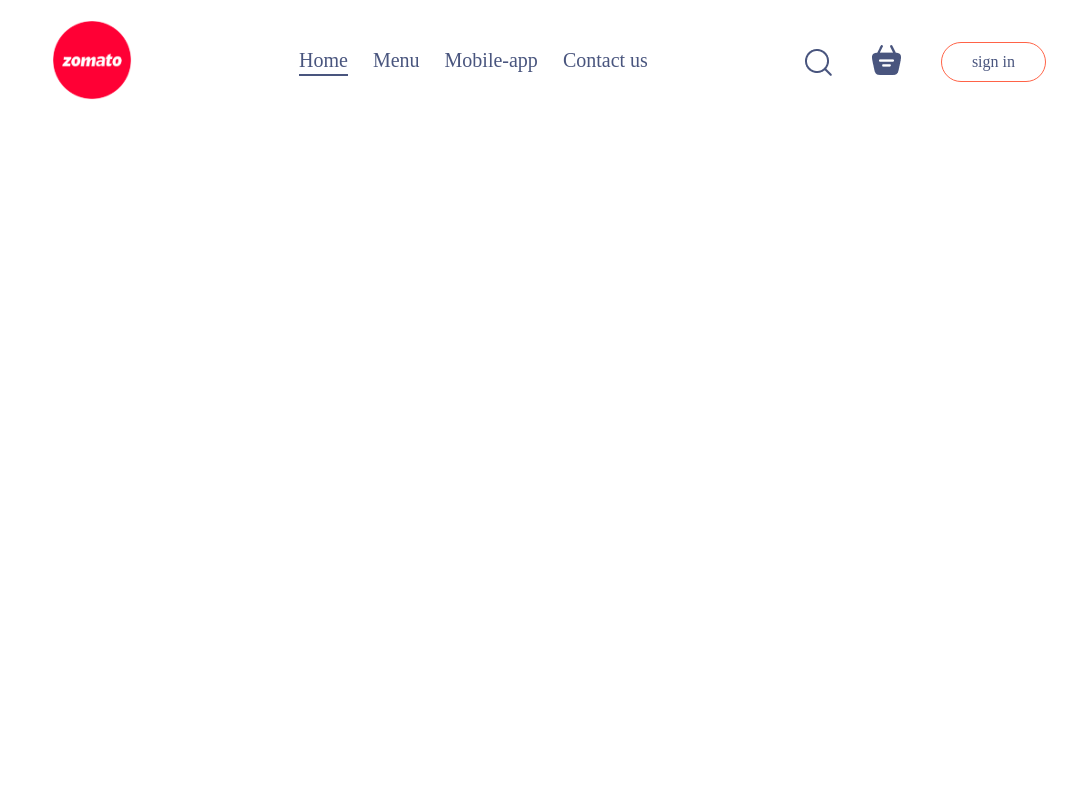
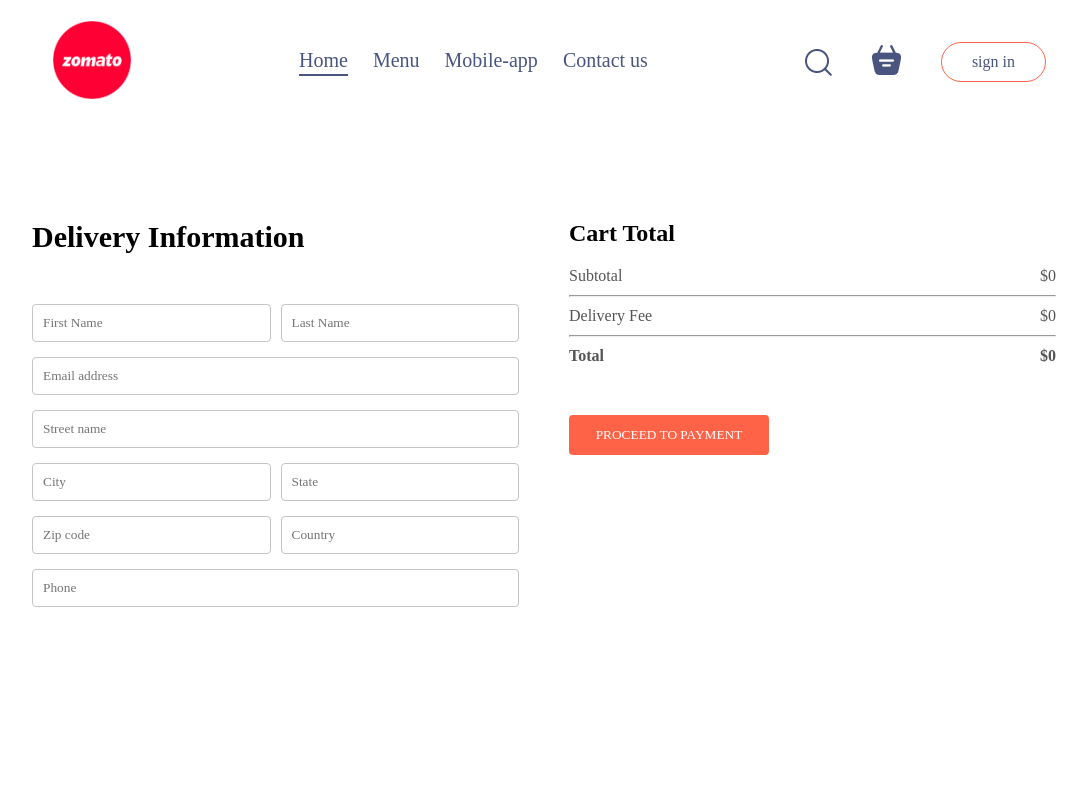
Before and after one commit to mayank-chaurasiya/Food_Delivery_Website, a React (Vite) app in the folder frontend/: page /order in a window 1280 px wide. Shown: the top 800 px of the page, without its empty margins (96-1183 px from the left). Built offline with nearby package versions, Linux system fonts and the light colour scheme.

Commit message:
creating place order page

```diff
--- a/frontend/src/pages/Cart/Cart.jsx
+++ b/frontend/src/pages/Cart/Cart.jsx
@@ -2,11 +2,13 @@
 import "./Cart.css";
 import { StoreContext } from "../../components/context/StoreContext";
 import { assets } from "../../assets/assets";
-import { Link } from "react-router-dom";
+import { Link, useNavigate } from "react-router-dom";
 
 const Cart = () => {
   const { cartItems, food_list, removeFromCart, getTotalCartAmount } =
     useContext(StoreContext);
+
+  const navigate = useNavigate();
   const hasItems = Object.values(cartItems).some((qty) => qty > 0);
 
   useEffect(() => {
@@ -56,20 +58,24 @@
               <div>
                 <div className="cart-total-details">
                   <p>Subtotal</p>
-                  <p>{getTotalCartAmount()}</p>
+                  <p>${getTotalCartAmount()}</p>
                 </div>
                 <hr />
                 <div className="cart-total-details">
                   <p>Delivery Fee</p>
-                  <p>${2}</p>
+                  <p>${getTotalCartAmount() === 0 ? 0 : 2}</p>
                 </div>
                 <hr />
                 <div className="cart-total-details">
                   <b>Total</b>
-                  <b>${getTotalCartAmount() + 2}</b>
+                  <b>
+                    ${getTotalCartAmount() === 0 ? 0 : getTotalCartAmount() + 2}
+                  </b>
                 </div>
               </div>
-              <button>PROCEED TO CHECKOUT</button>
+              <button onClick={() => navigate("/order")}>
+                PROCEED TO CHECKOUT
+              </button>
             </div>
             <div className="cart-promocode">
               <div>
--- a/frontend/src/pages/PlaceOrder/PlaceOrder.css
+++ b/frontend/src/pages/PlaceOrder/PlaceOrder.css
@@ -0,0 +1,41 @@
+.place-order {
+  display: flex;
+  align-items: start;
+  justify-content: space-between;
+  gap: 50px;
+  margin-top: 100px;
+}
+
+.place-order-left {
+  width: 100%;
+  max-width: max(30%, 500px);
+}
+
+.place-order-left .title {
+  font-size: 30px;
+  font-weight: 600;
+  margin-bottom: 50px;
+}
+
+.place-order-left input {
+  margin-bottom: 15px;
+  width: 100%;
+  padding: 10px;
+  border: 1px solid #c5c5c5;
+  border-radius: 4px;
+  outline-color: tomato;
+}
+
+.place-order-left .multi-fields {
+  display: flex;
+  gap: 10px;
+}
+
+.place-order-right {
+  width: 100%;
+  max-width: max(40%, 500px);
+}
+
+.place-order .cart-total button {
+  margin-top: 30px;
+}
--- a/frontend/src/pages/PlaceOrder/PlaceOrder.jsx
+++ b/frontend/src/pages/PlaceOrder/PlaceOrder.jsx
@@ -1,7 +1,55 @@
+import { useContext } from "react";
 import "./PlaceOrder.css";
+import { StoreContext } from "../../components/context/StoreContext";
 
 const PlaceOrder = () => {
-  return <div></div>;
+  const { getTotalCartAmount } = useContext(StoreContext);
+  return (
+    <form className="place-order">
+      <div className="place-order-left">
+        <p className="title">Delivery Information</p>
+        <div className="multi-fields">
+          <input type="text" placeholder="First Name" />
+          <input type="text" placeholder="Last Name" />
+        </div>
+        <input type="email" placeholder="Email address" />
+        <input type="text" placeholder="Street name" />
+        <div className="multi-fields">
+          <input type="text" placeholder="City" />
+          <input type="text" placeholder="State" />
+        </div>
+        <div className="multi-fields">
+          <input type="text" placeholder="Zip code" />
+          <input type="text" placeholder="Country" />
+        </div>
+        <input type="text" placeholder="Phone" />
+      </div>
+      <div className="place-order-right">
+        <div className="cart-total">
+          <h2>Cart Total</h2>
+          <div>
+            <div className="cart-total-details">
+              <p>Subtotal</p>
+              <p>${getTotalCartAmount()}</p>
+            </div>
+            <hr />
+            <div className="cart-total-details">
+              <p>Delivery Fee</p>
+              <p>${getTotalCartAmount() === 0 ? 0 : 2}</p>
+            </div>
+            <hr />
+            <div className="cart-total-details">
+              <b>Total</b>
+              <b>
+                ${getTotalCartAmount() === 0 ? 0 : getTotalCartAmount() + 2}
+              </b>
+            </div>
+          </div>
+          <button>PROCEED TO PAYMENT</button>
+        </div>
+      </div>
+    </form>
+  );
 };
 
 export default PlaceOrder;
```
